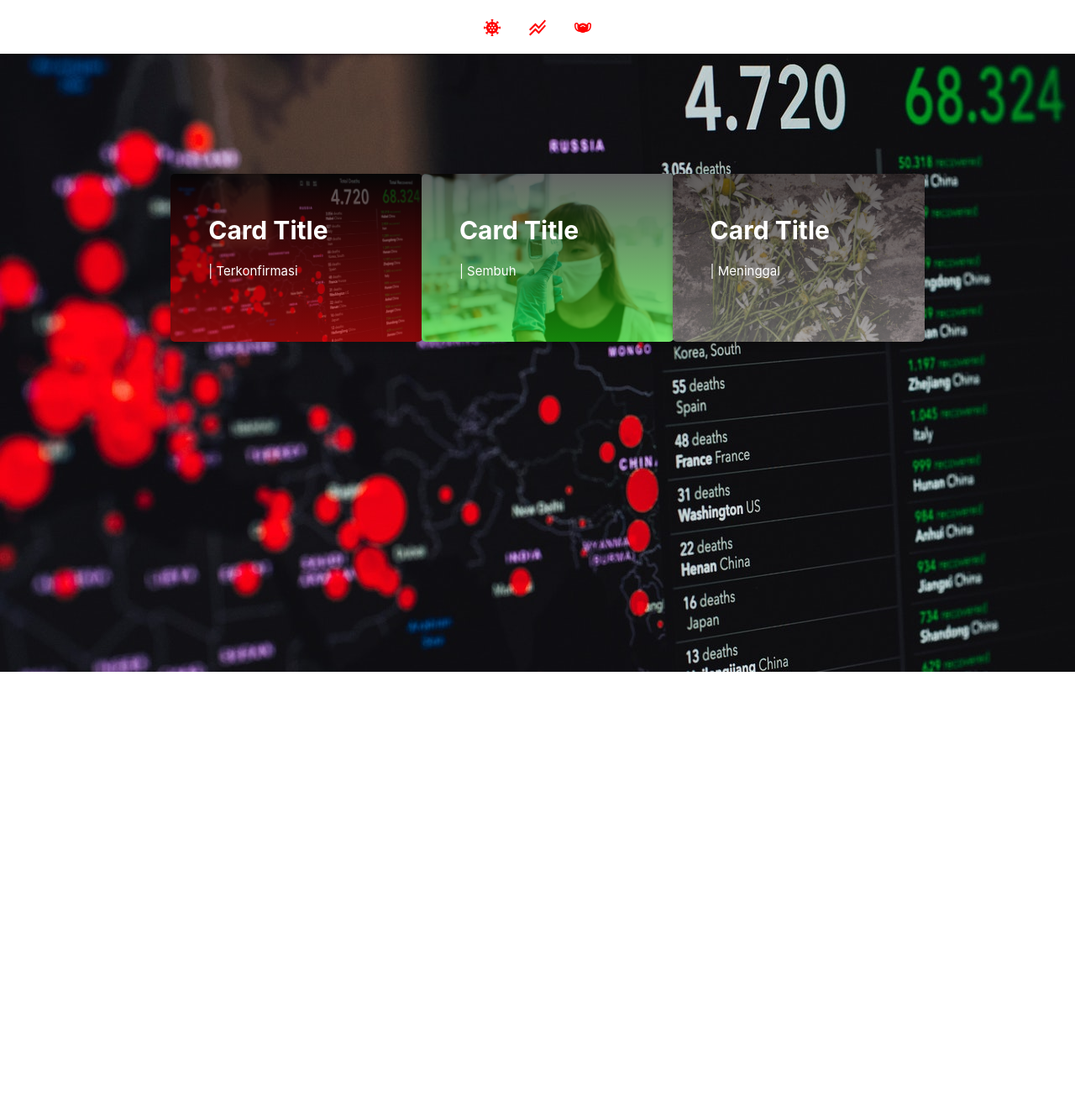
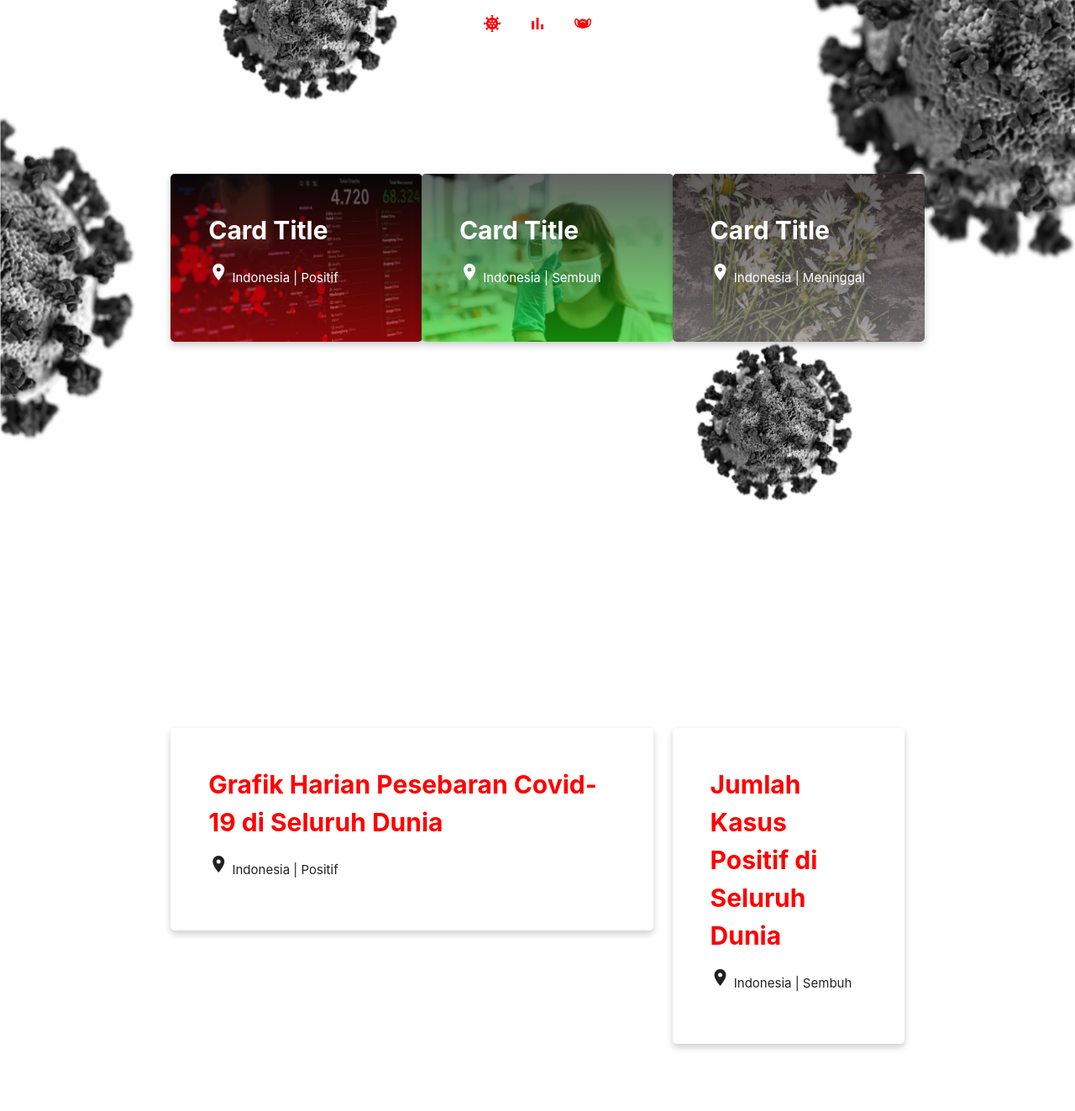
Before and after one commit to nurrahmahsw/covidtracker, a website built with webpack: page src/temp.html in a window 1280 px wide. Shown: the whole page at 84% size. Before the commit the page ends 800 px from the top, so only its background shows below. Built offline with nearby package versions, Linux system fonts and the light colour scheme.

Commit message:
template v1 1

```diff
--- a/src/style/style.css
+++ b/src/style/style.css
@@ -1,8 +1,19 @@
 @import url('https://fonts.googleapis.com/icon?family=Material+Icons');
 
 
-body {
-    background-image: url('../img/pexels-markus-spiske-3970330.jpg');
+* {
+    box-sizing: border-box;
+}
+
+html {
+    scroll-behavior: smooth;
+}
+
+header{
+    background-image: url('../img/bg.png');
+    width:100%;
+    padding-bottom: 15%;
+    background-size: cover;
 }
 
 nav ul {
@@ -10,7 +21,6 @@ nav ul {
     list-style-type: none;
 }
 
-/*  */
 
 nav a {
     font-size: 18px;
@@ -20,19 +30,17 @@ nav a {
 }
 
 nav i {
-    /* display: block;
-    font-size: 18px;
-    font-weight: 400;
-    text-decoration: none; */
     color: red !important;
 }
 
 nav {
-    background-color: white !important;
-    padding: 5px;
+    background-color: rgb(255, 255, 255, 0) !important;
     position: sticky;
-    text-align: center;
+    /* text-align: center; */
     top: 0;
+    border: 0 !important;
+    -webkit-box-shadow: none !important;
+    box-shadow: none !important;
 }
 
 .nav-class {
@@ -40,9 +48,6 @@ nav {
     text-align: center;
 }
 
-.header-intro {
-    margin-top: 0;
-}
 
 .container {
     padding-top: 10%;
@@ -53,6 +58,8 @@ nav {
     border-radius: 5px;
     padding: 3rem;
     margin: 0 0 3rem 0;
+    float: center;
+
 }
 
 .konfirm {
@@ -63,7 +70,7 @@ nav {
     background-size: cover;
     width: 300px;
     height: 200px;
-    float: left;
+    float: center;
 
 }
 
@@ -75,7 +82,7 @@ nav {
     background-size: cover;
     width: 300px;
     height: 200px;
-    float: left;
+    float: center;
 
 }
 
@@ -87,7 +94,7 @@ nav {
     background-size: cover;
     width: 300px;
     height: 200px;
-    float: left;
+    float: center;
 
 }
 
@@ -101,3 +108,32 @@ nav {
     color: white;
     font-size: 1;
 }
+
+.section-chart {
+    width: 100%;
+    box-shadow: 0 4px 8px 0 rgba(0, 0, 0, 0.2);
+    border-radius: 5px;
+    padding: 3rem;
+    margin: 0 0 3rem 0;
+    float: center;
+}
+
+.section-chart span{
+    font-weight: bold;
+    color: red;
+    font-size: 2em;
+}
+
+@media screen and (max-width: 1000px) {
+
+    header{
+        width:100%;
+    }
+
+    .kartu{
+        float: center;
+        width: 100%;
+
+    }
+
+}
--- a/src/temp.html
+++ b/src/temp.html
@@ -8,18 +8,20 @@
 
 <body>
   <header>
-    <div class="nav-class">
+    <div class="nav-class navbar-fixed">
+      <!-- bikin navbar -->
       <nav>
         <ul>
           <li>
-            <a href="#"><i class="large material-icons">coronavirus</i></a>
+            <a href="#" title="Data Persebaran di Indonesia"><i class="large material-icons">coronavirus</i></a>
           </li>
-          <li><a href="#data"><i class="large material-icons">stacked_line_chart</i></a></li>
-          <li><a href="#todo"><i class="large material-icons">masks</i></a></li>
+          <li><a href="#data" title="Data Persebaran di Dunia"><i class="large material-icons">bar_chart</i></a></li>
+          <li><a href="#todo" title="Apa yang Harus Kita Lakukan?"><i class="large material-icons">masks</i></a></li>
         </ul>
       </nav>
     </div>
 
+    <!-- nampilin data covid di Indo -->
     <div class="container">
       <section class="section">
         <div class="row">
@@ -27,7 +29,8 @@
             <section id="hitung" class="kartu konfirm">
               <span class="card-title">Card Title</span>
               <br>
-              <p>| Terkonfirmasi</p>
+              <p><i class="material-icons">location_on</i> Indonesia | Positif </p>
+              <label></label>
             </section>
           </div>
 
@@ -35,28 +38,47 @@
             <section class="kartu sembuh">
               <span class="card-title">Card Title</span>
               <br>
-              <p>| Sembuh</p>
-
-          </section>
+              <p><i class="material-icons">location_on</i> Indonesia | Sembuh</p>
+            </section>
           </div>
 
           <div class="col s12 m4">
             <section class="kartu meninggal">
               <span class="card-title">Card Title</span>
               <br>
-              <p>| Meninggal</p>
-
-          </section>
+              <p><i class="material-icons">location_on</i> Indonesia | Meninggal</p>
+            </section>
+          </div>
         </div>
-
       </section>
       <br><br>
     </div>
-
   </header>
 
-  <main>
+  <!-- menampilkan data worlwide -->
+  <main class="main-data">
+    <div class="container" id="data">
+      <section class="section">
+        <div class="row">
+          <div class="col s12 m8">
+            <section id="hitung" class="section-chart">
+              <span class="card-title">Grafik Harian Pesebaran Covid-19 di Seluruh Dunia</span>
+              <br>
+              <p><i class="material-icons">location_on</i> Indonesia | Positif </p>
+              <label></label>
+            </section>
+          </div>
 
+          <div class="col s12 m4">
+            <section class="section-chart">
+              <span class="card-title">Jumlah Kasus Positif di Seluruh Dunia</span>
+              <br>
+              <p><i class="material-icons">location_on</i> Indonesia | Sembuh</p>
+            </section>
+          </div>
+        </div>
+      </section>
+    </div>
   </main>
 </body>
 
```
Also changed, not shown: src/img/bg.png (added).
